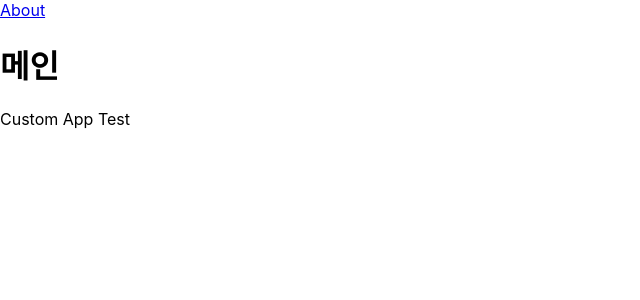
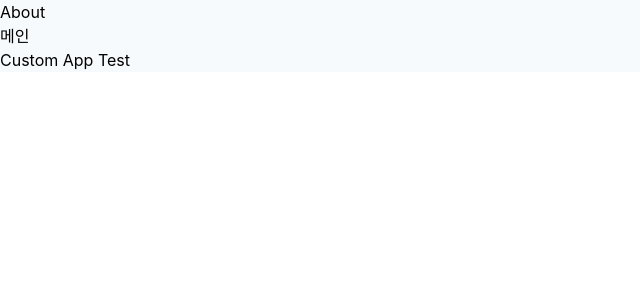
Before and after one commit to LJS0000/hnn-next-prac-js, a Next.js app: page / in a window 1280 px wide. Shown: the top 300 px of the page, without its empty margins (0-640 px from the left). Built offline with nearby package versions, Linux system fonts and the light colour scheme.

Commit message:
Chore: Tailwind 재설치 및 설정

```diff
--- a/package.json
+++ b/package.json
@@ -21,9 +21,12 @@
     "typescript": "4.9.5"
   },
   "devDependencies": {
+    "autoprefixer": "^10.4.13",
     "eslint": "^8.35.0",
     "eslint-config-prettier": "^8.6.0",
     "eslint-plugin-prettier": "^4.2.1",
-    "prettier": "^2.8.4"
+    "postcss": "^8.4.21",
+    "prettier": "^2.8.4",
+    "tailwindcss": "^3.2.7"
   }
 }
--- /dev/null
+++ b/postcss.config.js
@@ -0,0 +1,6 @@
+module.exports = {
+  plugins: {
+    tailwindcss: {},
+    autoprefixer: {},
+  },
+}
--- a/src/pages/_app.tsx
+++ b/src/pages/_app.tsx
@@ -3,7 +3,7 @@
 
 export default function App({ Component, pageProps }: AppProps) {
   return (
-    <div>
+    <div className="bg-gray-100">
       <Component {...pageProps} />
       <p>Custom App Test</p>
     </div>
--- a/src/styles/globals.css
+++ b/src/styles/globals.css
@@ -1,3 +1,7 @@
+@tailwind base;
+@tailwind components;
+@tailwind utilities;
+
 html,
 body {
   padding: 0;
--- /dev/null
+++ b/tailwind.config.js
@@ -0,0 +1,15 @@
+/** @type {import('tailwindcss').Config} */
+module.exports = {
+  content: [
+    './app/**/*.{js,ts,jsx,tsx}',
+    './pages/**/*.{js,ts,jsx,tsx}',
+    './components/**/*.{js,ts,jsx,tsx}',
+
+    // Or if using `src` directory:
+    './src/**/*.{js,ts,jsx,tsx}',
+  ],
+  theme: {
+    extend: {},
+  },
+  plugins: [],
+};
```
Also changed, not shown: 1 other file (tests, documents, lock files or other folders).
